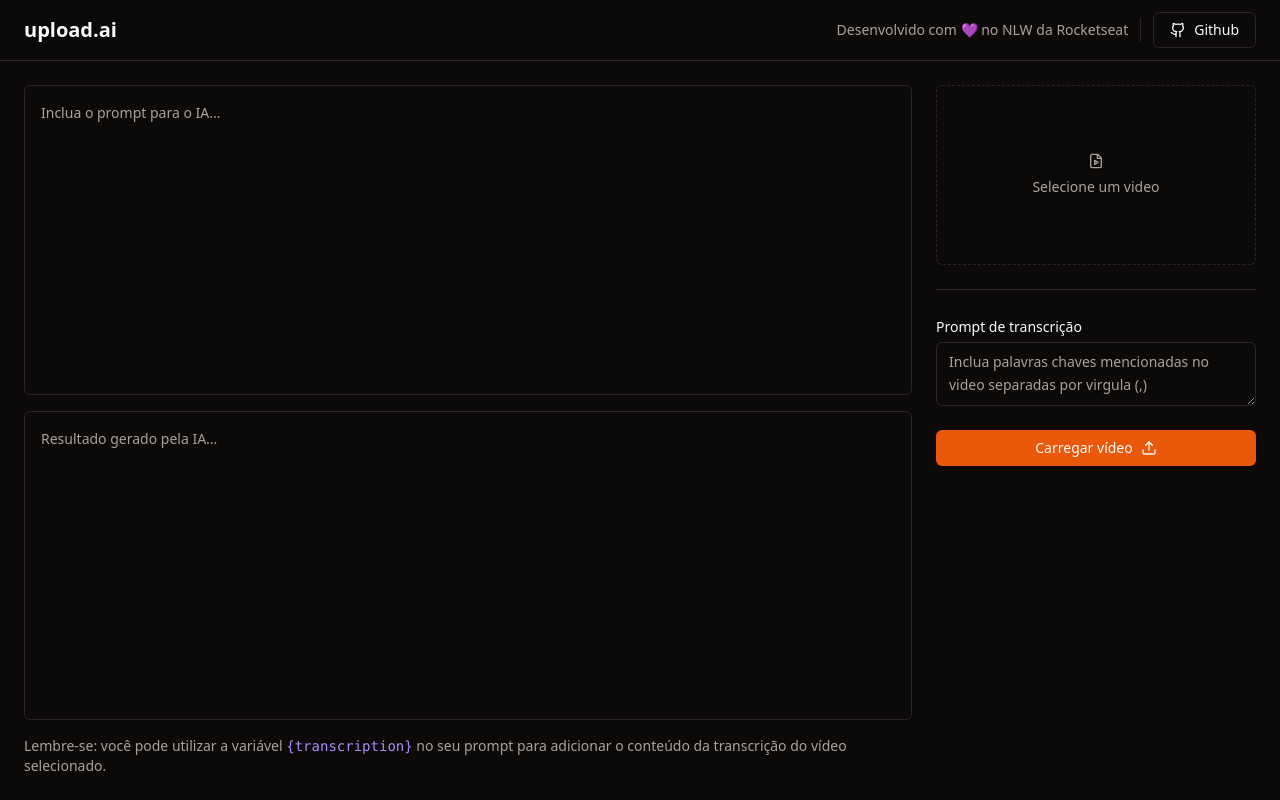
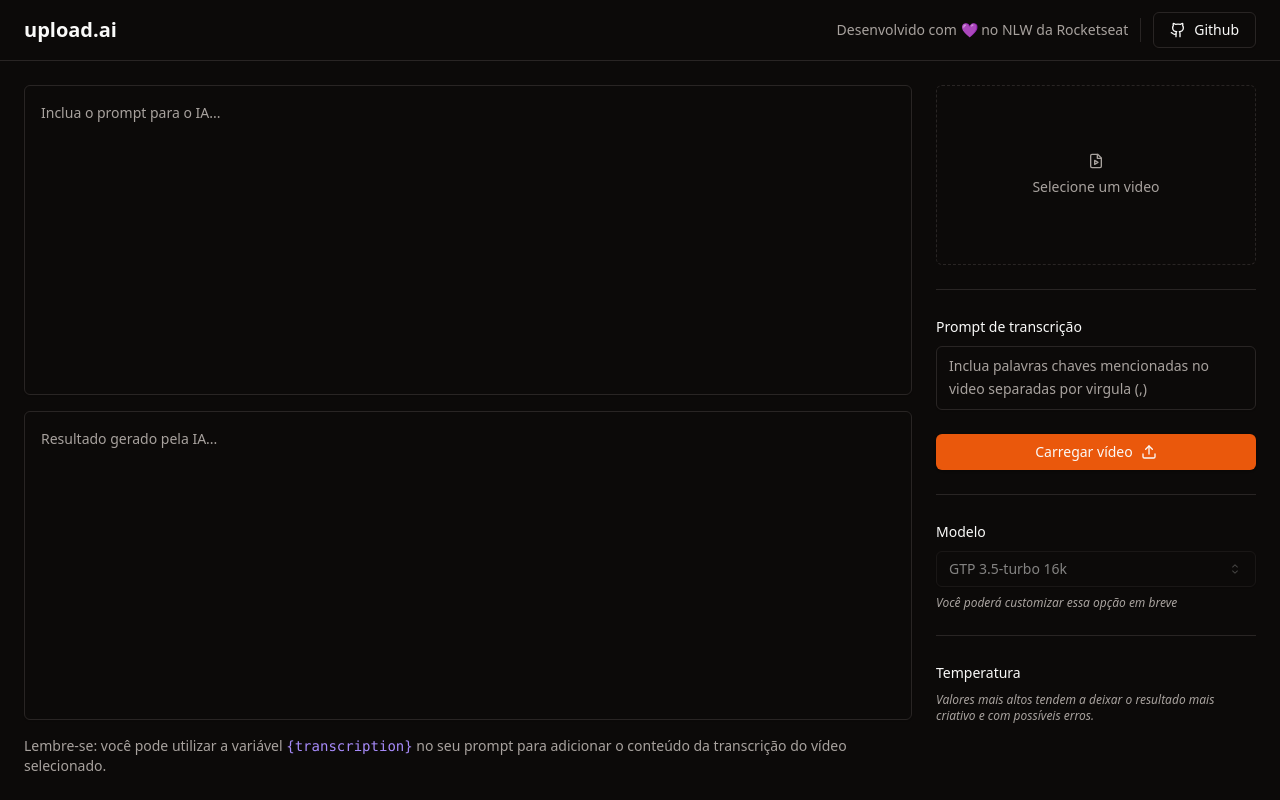
Before and after one commit to carlosaflach/nlw-ai, a React (Vite) app: page / in a window 1280 px wide. Built offline with nearby package versions, Linux system fonts and the light colour scheme.

Commit message:
feat: Add model and temperature component

```diff
--- a/package.json
+++ b/package.json
@@ -12,6 +12,7 @@
   "dependencies": {
     "@radix-ui/react-icons": "^1.3.0",
     "@radix-ui/react-label": "^2.0.2",
+    "@radix-ui/react-select": "^1.2.2",
     "@radix-ui/react-separator": "^1.0.3",
     "@radix-ui/react-slot": "^1.0.2",
     "class-variance-authority": "^0.7.0",
--- a/src/App.tsx
+++ b/src/App.tsx
@@ -3,6 +3,13 @@
 import { Separator } from './components/ui/separator';
 import { Textarea } from './components/ui/textarea';
 import { Label } from './components/ui/label';
+import {
+	Select,
+	SelectContent,
+	SelectItem,
+	SelectTrigger,
+	SelectValue,
+} from './components/ui/select';
 
 export function App() {
 	return (
@@ -62,13 +69,13 @@
 
 						<Separator />
 
-						<div className='space-y-1'>
+						<div className='space-y-2'>
 							<Label htmlFor='transcription_prompt'>
 								Prompt de transcrição
 							</Label>
 							<Textarea
 								id='transcription_prompt'
-								className='h-30 leading-relaxed'
+								className='h-50 leading-relaxed resize-none'
 								placeholder='Inclua palavras chaves mencionadas no video separadas por virgula (,)'
 							/>
 						</div>
@@ -78,6 +85,36 @@
 							<Upload className='w-4 h-4 ml-2' />
 						</Button>
 					</form>
+
+					<Separator />
+
+					<form className='space-y-6'>
+						<div className='space-y-2'>
+							<Label>Modelo</Label>
+							<Select disabled defaultValue='gpt3.5'>
+								<SelectTrigger>
+									<SelectValue />
+								</SelectTrigger>
+								<SelectContent>
+									<SelectItem value='gpt3.5'>GTP 3.5-turbo 16k</SelectItem>
+								</SelectContent>
+							</Select>
+							<span className='block text-xs text-muted-foreground italic '>
+								Você poderá customizar essa opção em breve
+							</span>
+						</div>
+
+						<Separator />
+
+						<div className='space-y-2'>
+							<Label>Temperatura</Label>
+
+							<span className='block text-xs text-muted-foreground italic '>
+								Valores mais altos tendem a deixar o resultado mais criativo e
+								com possíveis erros.
+							</span>
+						</div>
+					</form>
 				</aside>
 			</main>
 		</div>
--- /dev/null
+++ b/src/components/ui/select.tsx
@@ -0,0 +1,118 @@
+import * as React from "react"
+import { CaretSortIcon, CheckIcon } from "@radix-ui/react-icons"
+import * as SelectPrimitive from "@radix-ui/react-select"
+
+import { cn } from "@/lib/utils"
+
+const Select = SelectPrimitive.Root
+
+const SelectGroup = SelectPrimitive.Group
+
+const SelectValue = SelectPrimitive.Value
+
+const SelectTrigger = React.forwardRef<
+  React.ElementRef<typeof SelectPrimitive.Trigger>,
+  React.ComponentPropsWithoutRef<typeof SelectPrimitive.Trigger>
+>(({ className, children, ...props }, ref) => (
+  <SelectPrimitive.Trigger
+    ref={ref}
+    className={cn(
+      "flex h-9 w-full items-center justify-between rounded-md border border-input bg-transparent px-3 py-2 text-sm shadow-sm ring-offset-background placeholder:text-muted-foreground focus:outline-none focus:ring-1 focus:ring-ring disabled:cursor-not-allowed disabled:opacity-50",
+      className
+    )}
+    {...props}
+  >
+    {children}
+    <SelectPrimitive.Icon asChild>
+      <CaretSortIcon className="h-4 w-4 opacity-50" />
+    </SelectPrimitive.Icon>
+  </SelectPrimitive.Trigger>
+))
+SelectTrigger.displayName = SelectPrimitive.Trigger.displayName
+
+const SelectContent = React.forwardRef<
+  React.ElementRef<typeof SelectPrimitive.Content>,
+  React.ComponentPropsWithoutRef<typeof SelectPrimitive.Content>
+>(({ className, children, position = "popper", ...props }, ref) => (
+  <SelectPrimitive.Portal>
+    <SelectPrimitive.Content
+      ref={ref}
+      className={cn(
+        "relative z-50 min-w-[8rem] overflow-hidden rounded-md border bg-popover text-popover-foreground shadow-md data-[state=open]:animate-in data-[state=closed]:animate-out data-[state=closed]:fade-out-0 data-[state=open]:fade-in-0 data-[state=closed]:zoom-out-95 data-[state=open]:zoom-in-95 data-[side=bottom]:slide-in-from-top-2 data-[side=left]:slide-in-from-right-2 data-[side=right]:slide-in-from-left-2 data-[side=top]:slide-in-from-bottom-2",
+        position === "popper" &&
+          "data-[side=bottom]:translate-y-1 data-[side=left]:-translate-x-1 data-[side=right]:translate-x-1 data-[side=top]:-translate-y-1",
+        className
+      )}
+      position={position}
+      {...props}
+    >
+      <SelectPrimitive.Viewport
+        className={cn(
+          "p-1",
+          position === "popper" &&
+            "h-[var(--radix-select-trigger-height)] w-full min-w-[var(--radix-select-trigger-width)]"
+        )}
+      >
+        {children}
+      </SelectPrimitive.Viewport>
+    </SelectPrimitive.Content>
+  </SelectPrimitive.Portal>
+))
+SelectContent.displayName = SelectPrimitive.Content.displayName
+
+const SelectLabel = React.forwardRef<
+  React.ElementRef<typeof SelectPrimitive.Label>,
+  React.ComponentPropsWithoutRef<typeof SelectPrimitive.Label>
+>(({ className, ...props }, ref) => (
+  <SelectPrimitive.Label
+    ref={ref}
+    className={cn("px-2 py-1.5 text-sm font-semibold", className)}
+    {...props}
+  />
+))
+SelectLabel.displayName = SelectPrimitive.Label.displayName
+
+const SelectItem = React.forwardRef<
+  React.ElementRef<typeof SelectPrimitive.Item>,
+  React.ComponentPropsWithoutRef<typeof SelectPrimitive.Item>
+>(({ className, children, ...props }, ref) => (
+  <SelectPrimitive.Item
+    ref={ref}
+    className={cn(
+      "relative flex w-full cursor-default select-none items-center rounded-sm py-1.5 pl-2 pr-8 text-sm outline-none focus:bg-accent focus:text-accent-foreground data-[disabled]:pointer-events-none data-[disabled]:opacity-50",
+      className
+    )}
+    {...props}
+  >
+    <span className="absolute right-2 flex h-3.5 w-3.5 items-center justify-center">
+      <SelectPrimitive.ItemIndicator>
+        <CheckIcon className="h-4 w-4" />
+      </SelectPrimitive.ItemIndicator>
+    </span>
+    <SelectPrimitive.ItemText>{children}</SelectPrimitive.ItemText>
+  </SelectPrimitive.Item>
+))
+SelectItem.displayName = SelectPrimitive.Item.displayName
+
+const SelectSeparator = React.forwardRef<
+  React.ElementRef<typeof SelectPrimitive.Separator>,
+  React.ComponentPropsWithoutRef<typeof SelectPrimitive.Separator>
+>(({ className, ...props }, ref) => (
+  <SelectPrimitive.Separator
+    ref={ref}
+    className={cn("-mx-1 my-1 h-px bg-muted", className)}
+    {...props}
+  />
+))
+SelectSeparator.displayName = SelectPrimitive.Separator.displayName
+
+export {
+  Select,
+  SelectGroup,
+  SelectValue,
+  SelectTrigger,
+  SelectContent,
+  SelectLabel,
+  SelectItem,
+  SelectSeparator,
+}
```
Also changed, not shown: 1 other file (tests, documents, lock files or other folders).
